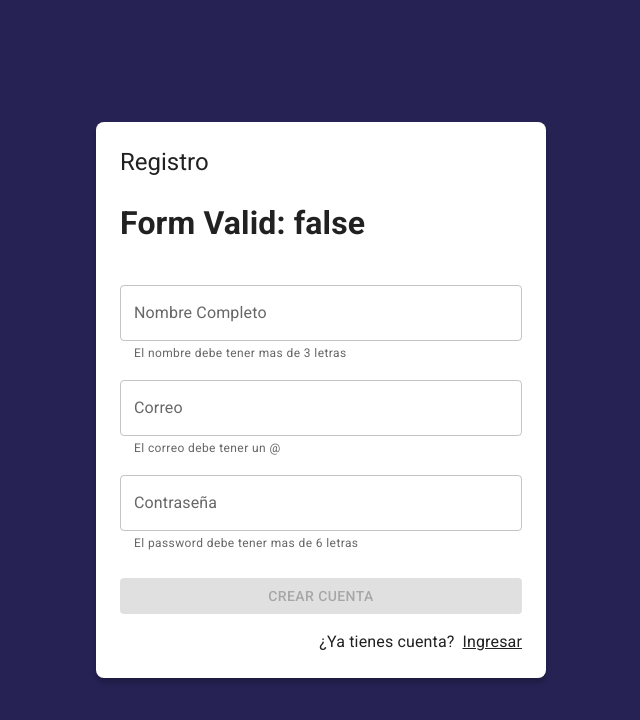
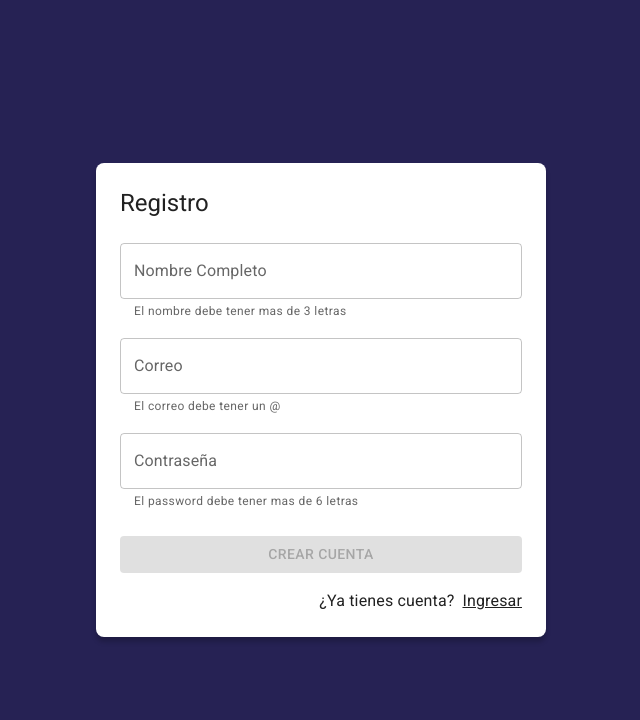
Before and after one commit to johan50693/react-journal, a React (Vite) app: page /auth/register in a window 1280 px wide. Shown: the top 720 px of the page, without its empty margins (319-959 px from the left). Built offline with nearby package versions, Linux system fonts and the light colour scheme; no server answers.

Commit message:
Eliminacion de titulo en formulario de registro

```diff
--- a/src/auth/pages/RegisterPage.jsx
+++ b/src/auth/pages/RegisterPage.jsx
@@ -45,7 +45,6 @@ export const RegisterPage = () => {
 
   return (
       <AuthLayout title='Registro'>
-        <h1>Form Valid: {isFormValid ? 'true': 'false'}</h1>
         <form onSubmit={onSubmit} className="animate__animated animate__fadeIn animate_faster">
           <Grid container>
 
```
